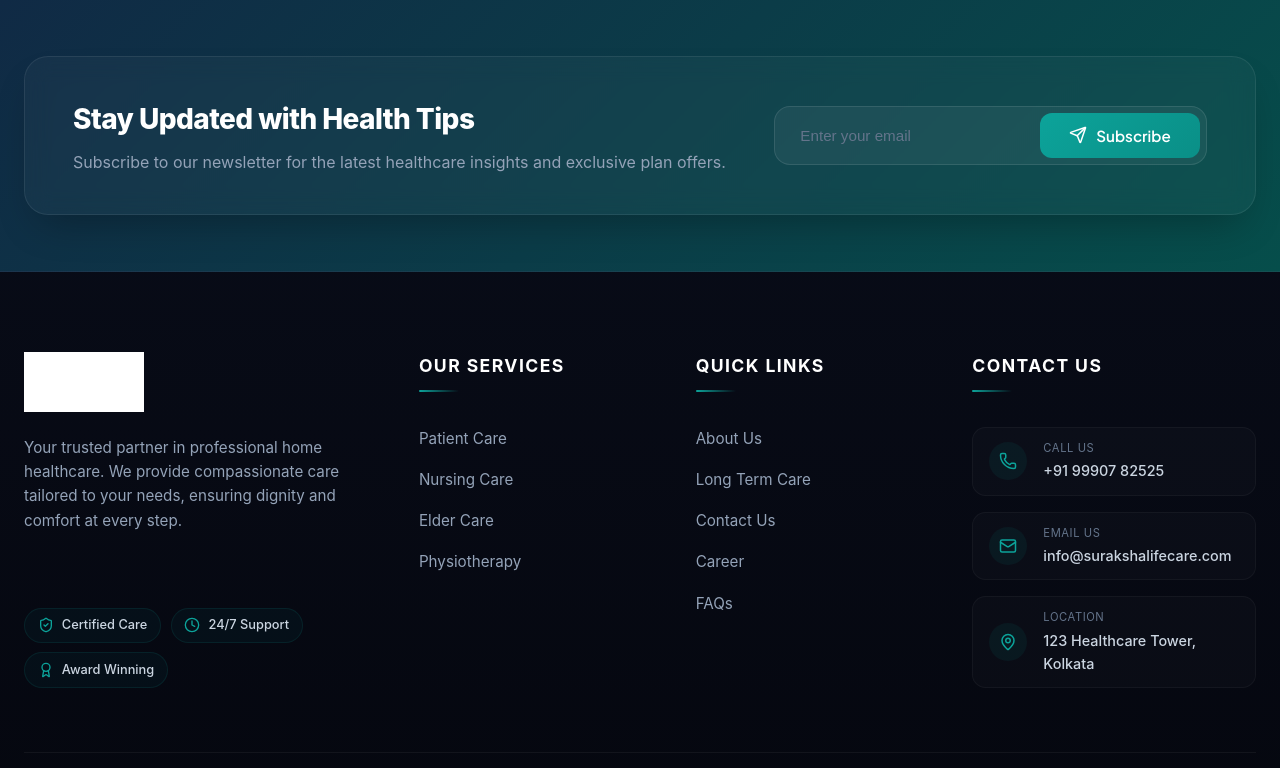
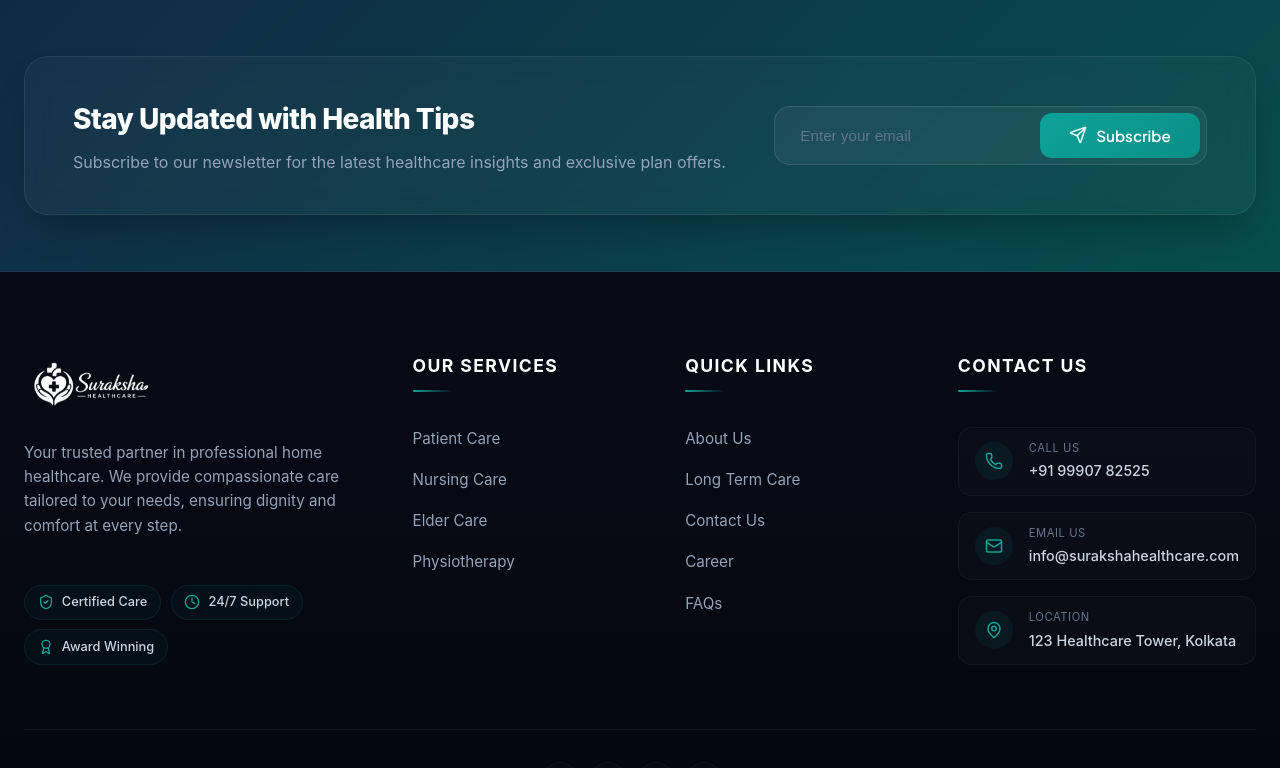
Before and after one commit to CFS-TECH/Suraksha-Lifecare, a React app in the folder frontend/: page /rent-equipment/1 in a window 1280 px wide. Shown: the part 2000-2768 px from the top of the page. Built offline with nearby package versions, Linux system fonts and the light colour scheme; no server answers; the HTML template or start-up script is replaced by a standard one.

Commit message:
Configure custom white-on-black logo for Footer and adjust blend mode filters

```diff
--- a/frontend/src/components/Footer/Footer.jsx
+++ b/frontend/src/components/Footer/Footer.jsx
@@ -10,7 +10,7 @@ import {
   Clock,
   Award
 } from 'lucide-react';
-import logo from '../../assets/SurakshaHealthcare logo.png';
+import logo from '../../assets/footerlogo.png';
 import styles from './Footer.module.css';
 
 const Footer = () => {
@@ -66,7 +66,7 @@ const Footer = () => {
           {/* Brand Info */}
           <div className={styles.brandCol}>
             <Link to="/" className={styles.logo}>
-              <img src={logo} alt="Suraksha Lifecare" />
+              <img src={logo} alt="Suraksha Healthcare" />
             </Link>
             <p className={styles.brandDesc}>
               Your trusted partner in professional home healthcare. We provide compassionate care tailored to your needs, ensuring dignity and comfort at every step.
@@ -121,11 +121,11 @@ const Footer = () => {
                   <span className={styles.value}>+91 99907 82525</span>
                 </div>
               </a>
-              <a href="mailto:info@surakshalifecare.com" className={styles.contactItem}>
+              <a href="mailto:info@surakshahealthcare.com" className={styles.contactItem}>
                 <div className={styles.iconBox}><Mail size={18} /></div>
                 <div className={styles.contactText}>
                   <span className={styles.label}>Email Us</span>
-                  <span className={styles.value}>info@surakshalifecare.com</span>
+                  <span className={styles.value}>info@surakshahealthcare.com</span>
                 </div>
               </a>
               <div className={styles.contactItem}>
@@ -142,7 +142,7 @@ const Footer = () => {
         {/* Footer Bottom */}
         <div className={styles.footerBottom}>
           <div className={styles.copyright}>
-            <p>&copy; {new Date().getFullYear()} <strong>Suraksha Lifecare</strong>. All rights reserved.</p>
+            <p>&copy; {new Date().getFullYear()} <strong>Suraksha Healthcare</strong>. All rights reserved.</p>
           </div>
 
           <div className={styles.socialLinks}>
--- a/frontend/src/components/Footer/Footer.module.css
+++ b/frontend/src/components/Footer/Footer.module.css
@@ -140,9 +140,9 @@
 }
 
 .brandCol .logo img {
-  height: 60px;
+  height: 65px;
   object-fit: contain;
-  filter: brightness(0) invert(1);
+  mix-blend-mode: screen;
   transition: transform 0.3s ease;
 }
 
--- a/frontend/src/components/Navbar/Navbar.module.css
+++ b/frontend/src/components/Navbar/Navbar.module.css
@@ -109,6 +109,7 @@
   margin-bottom: -12px;
   transition: all 0.3s ease;
   filter: contrast(1.15) saturate(1.2);
+  mix-blend-mode: multiply;
 }
 
 .separator {
```
Also changed, not shown: frontend/src/assets/footerlogo.png (added), frontend/src/assets/lifecare logo.png (deleted).
